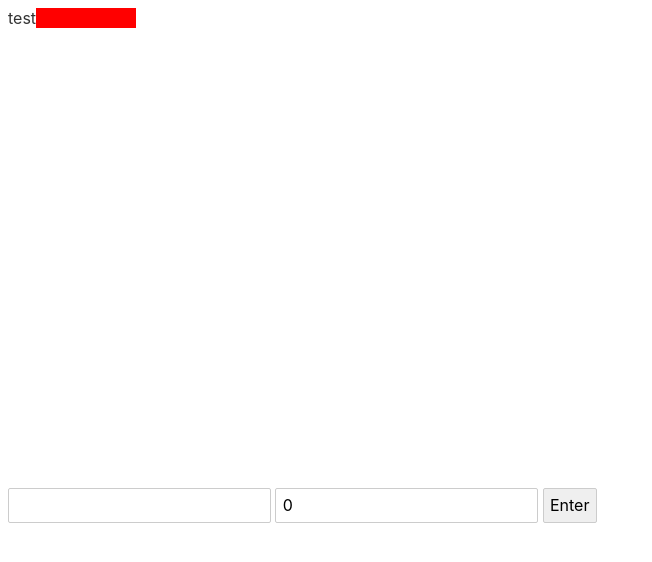
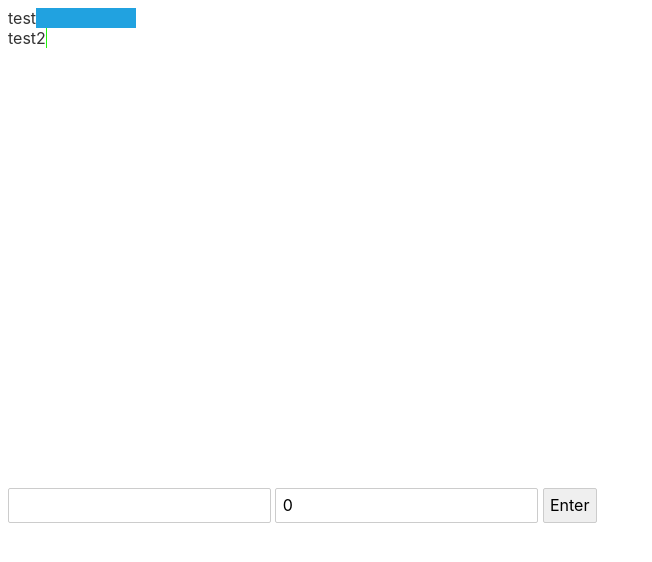
Before and after one commit to JackyChanzijian/svelte-grapher, a Svelte app: page / in a window 1280 px wide. Shown: the top 562 px of the page, without its empty margins (0-652 px from the left). Built offline with nearby package versions, Linux system fonts and the light colour scheme.

Commit message:
bar with random color

```diff
--- a/src/App.svelte
+++ b/src/App.svelte
@@ -2,7 +2,7 @@
 	import BarGraph from "./BarGraph.svelte";
 	import Sheet from "./Sheet.svelte";
 
-	let datas = [{ name: "test", value: 100}];
+	let datas = [{ name: "test", value: 100}, { name: "test2", value: 0.23123}];
 
 	let dataValue = 0;
 	let dataName = "";
--- a/src/Bar.svelte
+++ b/src/Bar.svelte
@@ -1,10 +1,21 @@
 <script>
     export let data;
+
+    function randomColor() {
+        return "#" + Math.floor(Math.random()*16777215).toString(16);
+    }
 </script>
 
 <main>
     <span>{data.name}</span>
-    <div class="bar" style="--width: {data.value}px"></div>
+    <div
+        class="bar"
+        style="
+            --width: {data.value}px;
+            --color: {randomColor()};
+        "
+    >
+    </div>
 </main>
 
 <style>
@@ -13,9 +24,10 @@
     }
     .bar {
         --width: 0px;
+        --color: red;
         display: inline-block;
         width: var(--width);
         height: inherit ;
-        background-color: red;
+        background-color: var(--color);
     }
 </style>
```
